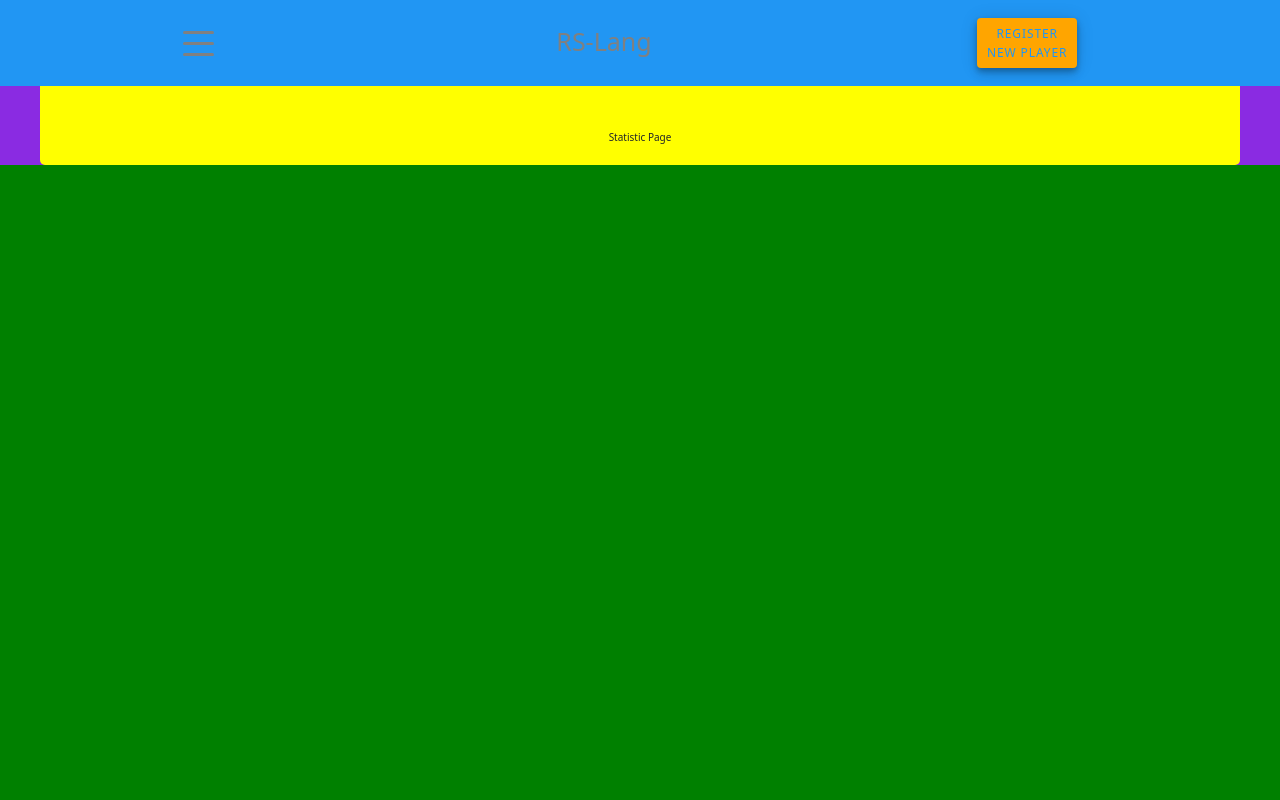
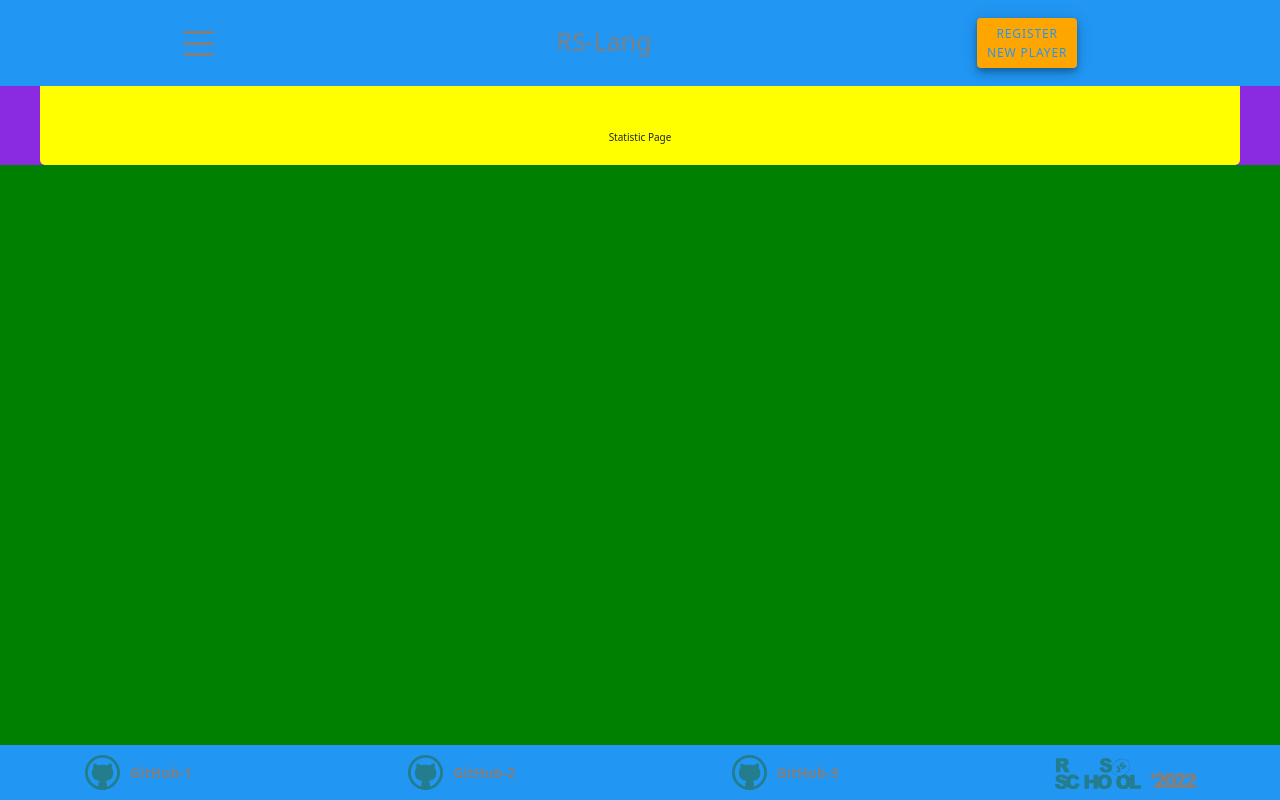
Before and after one commit to darya-kun/rslang, a React (Create React App) app in the folder rslang/: page /statistic in a window 1280 px wide. Built offline with nearby package versions, Linux system fonts and the light colour scheme.

Commit message:
feat: implement footer

```diff
--- a/rslang/src/App.js
+++ b/rslang/src/App.js
@@ -1,6 +1,7 @@
 import React, {useState} from 'react';
 import HomePage from './components/HomePage/HomePage';
 import Header from './components/Header/Header';
+import Footer from './components/Footer/Footer';
 import Cover from './components/Cover/Cover';
 import PopUpMenu from './components/PopUpMenu/PopUpMenu';
 import Dictionary from './components/Dictionary/Dictionary';
@@ -41,6 +42,7 @@ const App = () => {
             </Routes>
           </div>
           <PopUpMenu cards={menuCard} togglePopMenu={togglePopMenu}/>
+          <Footer/>
         </div>
       </Router>
     )
@@ -58,6 +60,7 @@ const App = () => {
                 <Route path='/statistic' element={<Statistic/>} />
               </Routes>
             </div>
+            <Footer/>
           </div>
         </Router>
       )
--- /dev/null
+++ b/rslang/src/components/Footer/Footer.js
@@ -0,0 +1,19 @@
+import React from 'react';
+import './footer.css';
+
+const Footer = () => {
+  return (
+    <footer className='footer'>
+      <div className="footer-container">
+        <a className="github" href="https://github.com">GitHub-1</a>
+        <a className="github" href="https://github.com">GitHub-2</a>
+        <a className="github" href="https://github.com">GitHub-3</a>
+        <a className="rss" href="https://rs.school/js/">
+          <span className="rss-year">'2022</span>
+        </a>
+      </div>
+    </footer>
+  )
+}
+
+export default Footer;
--- /dev/null
+++ b/rslang/src/components/Footer/footer.css
@@ -0,0 +1,71 @@
+.footer {
+  width: 100%;
+  display: flex;
+  padding: 0.5rem 3rem;
+  justify-content: space-around;
+  align-items: center;
+  background-color: #2196f3;
+  position: fixed;
+  bottom: 0;
+}
+
+.footer-container {
+  padding: 0 15px;
+  display: flex;
+  justify-content: space-between;
+  align-items: center;
+  width: 100%;
+  max-width: 1140px;
+  margin: 0 auto;
+}
+
+.github {
+  cursor: pointer;
+  display: block;
+  width: 120px;
+  height: 45px;
+  padding-left: 45px;
+  background-image: url('/public/icons/github.svg');
+  background-size: 35px;
+  background-repeat: no-repeat;
+  background-position: left center;
+  line-height: 45px;
+  color: grey;
+  font-size: 1.4em;
+  font-weight: 700;
+  font-family: 'Open Sans', sans-serif;
+  transition: 0.3s;
+  text-decoration: unset;
+}
+.github:hover {
+  color: darkturquoise;
+}
+
+.rss {
+  display: block;
+  position: relative;
+  font-family: 'Open Sans', sans-serif;
+  width: 140px;;
+  height: 32px;
+  background-image: url('/icons/rss.svg');
+  background-size: contain;
+  background-repeat: no-repeat;
+  background-position: left center;
+  padding-right: 111px;
+}
+
+.rss-year {
+  position: absolute;
+  bottom: 0;
+  right: 0;
+  font-size: 21px;
+  letter-spacing: -2px;
+  color: grey;
+  line-height: 0.8;
+  font-weight: 900;
+  transition: 0.3s;
+}
+.rss:hover .rss-year {
+  right: -5px;
+  letter-spacing: 0;
+}
--- a/rslang/src/components/Header/Header.js
+++ b/rslang/src/components/Header/Header.js
@@ -6,11 +6,11 @@ import './header.css';
 const Header = ({togglePopMenu}) => {
 
   return (
-    <div className='header'>
+    <header className='header'>
       <Burger togglePopMenu={togglePopMenu}/>
       <Link to="/" style={{ textDecoration: 'none', color: 'grey' }}><h1 className="h1">RS-Lang</h1></Link>
       <button className="header__button button">register new player</button>
-    </div>
+    </header>
   )
 }
 
```
Also changed, not shown: rslang/public/icons/github.svg (added), rslang/public/icons/rss.svg (added).
